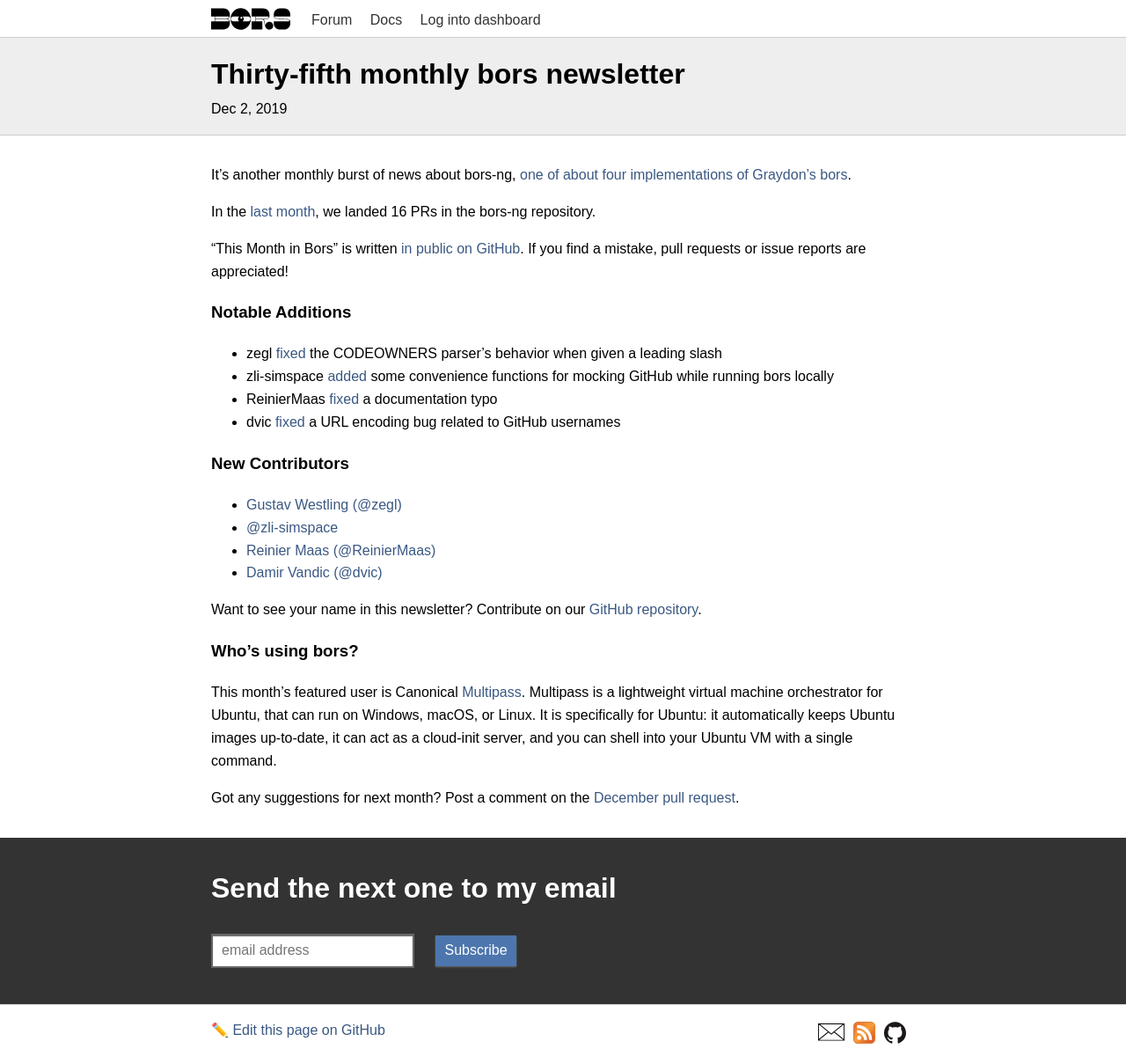
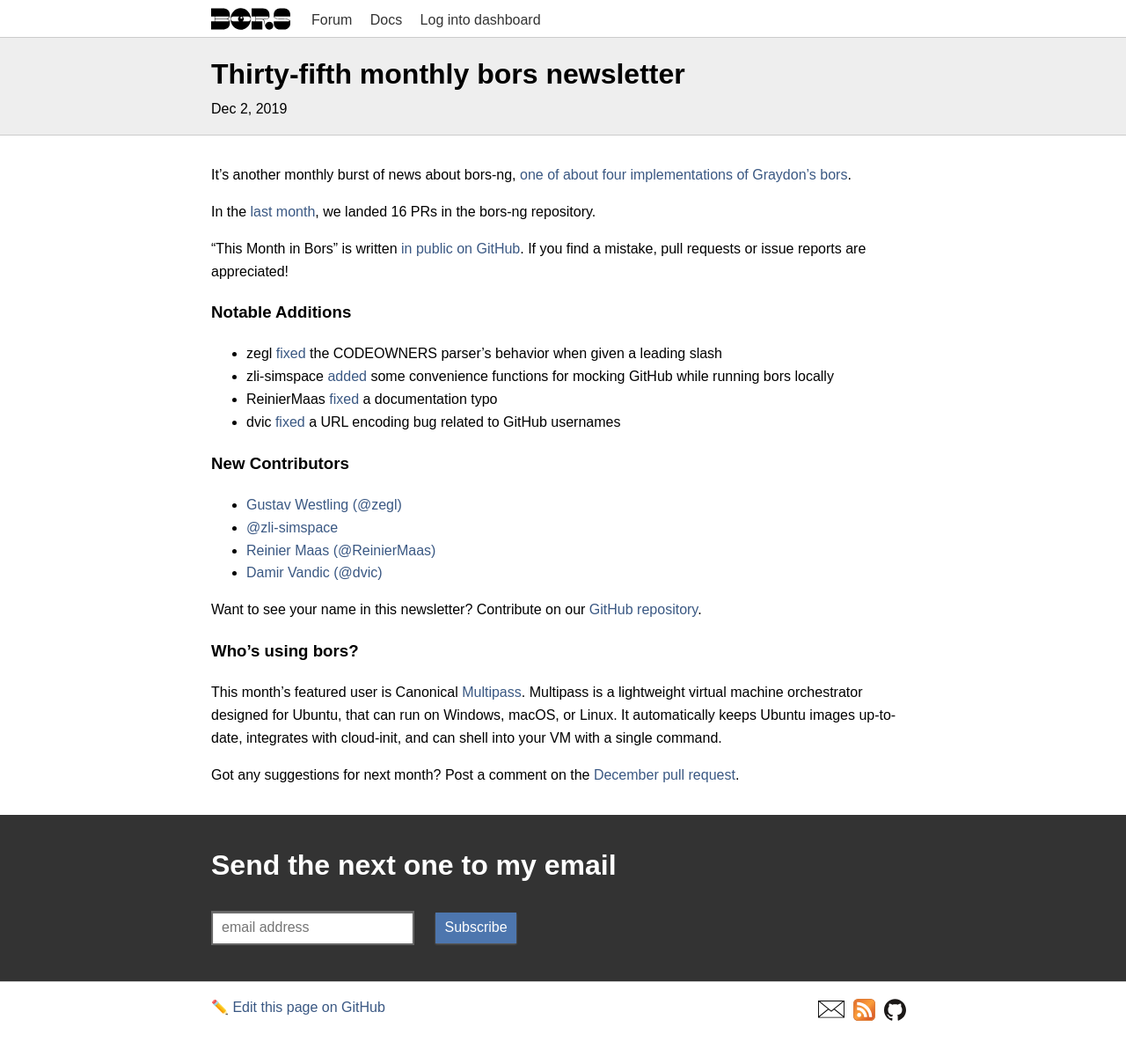
Before and after one commit to bors-ng/bors-ng.github.io, a Jekyll site: the page built from _posts/2019-12-01-tmib-35.md, in a window 1280 px wide. Shown: the whole page at 88% size. Built offline with Jekyll 4.4.1, drawn with Linux system fonts in a browser that asks for light colours; after the commit the page ends 1174 px from its top, so only the background shows below that.

Commit message:
Fix mistakes in description

```diff
--- a/_posts/2019-12-01-tmib-35.md
+++ b/_posts/2019-12-01-tmib-35.md
@@ -37,7 +37,7 @@
 
 ### Who's using bors?
 
-This month's featured user is Canonical [Multipass](https://github.com/CanonicalLtd/multipass). Multipass is a lightweight virtual machine orchestrator for Ubuntu, that can run on Windows, macOS, or Linux. It is specifically for Ubuntu: it automatically keeps Ubuntu images up-to-date, it can act as a cloud-init server, and you can shell into your Ubuntu VM with a single command.
+This month's featured user is Canonical [Multipass](https://github.com/CanonicalLtd/multipass). Multipass is a lightweight virtual machine orchestrator designed for Ubuntu, that can run on Windows, macOS, or Linux. It automatically keeps Ubuntu images up-to-date, integrates with cloud-init, and can shell into your VM with a single command.
 
 Got any suggestions for next month?
 Post a comment on the [December pull request](https://github.com/bors-ng/bors-ng.github.io/pull/97).
```
